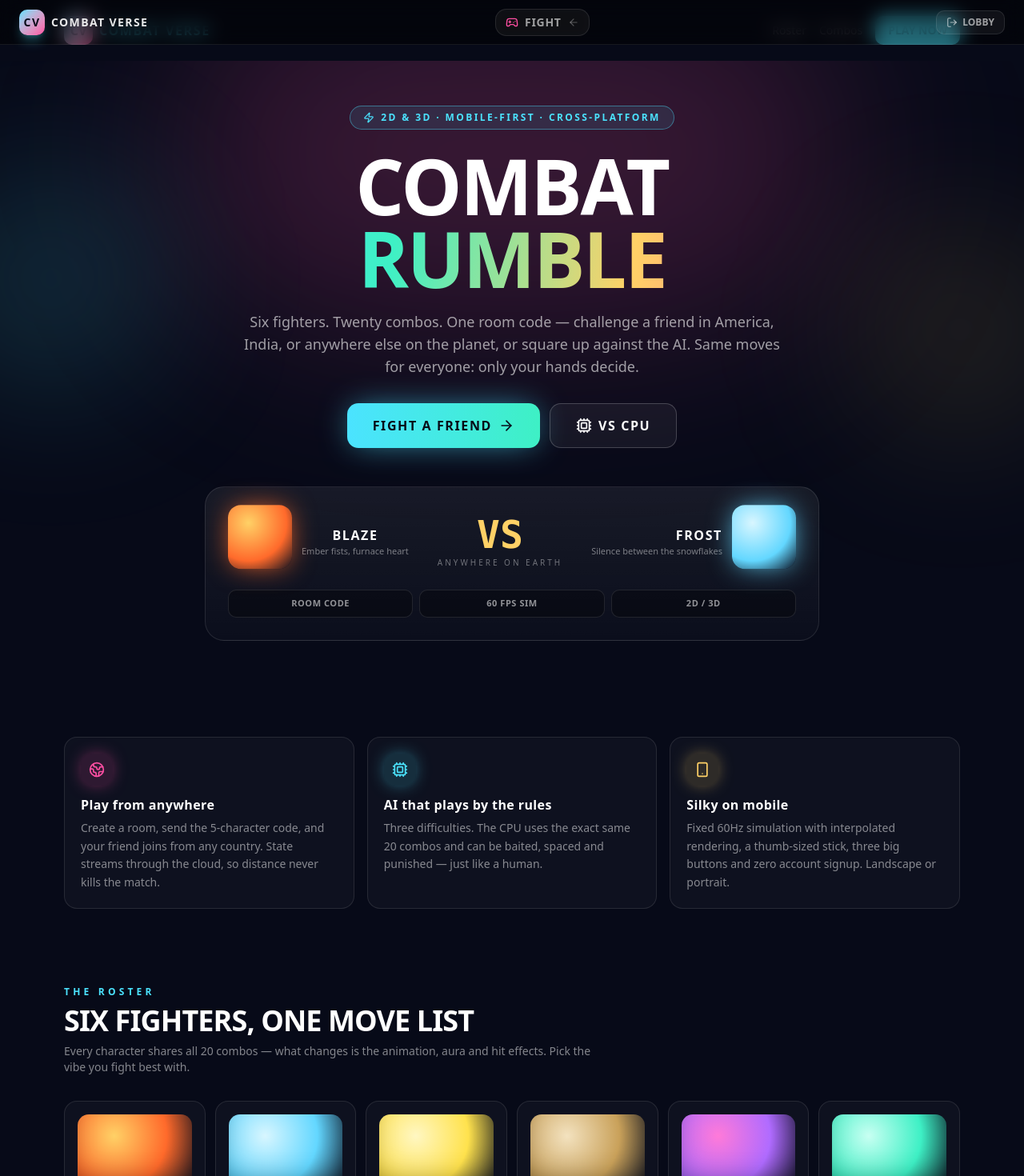
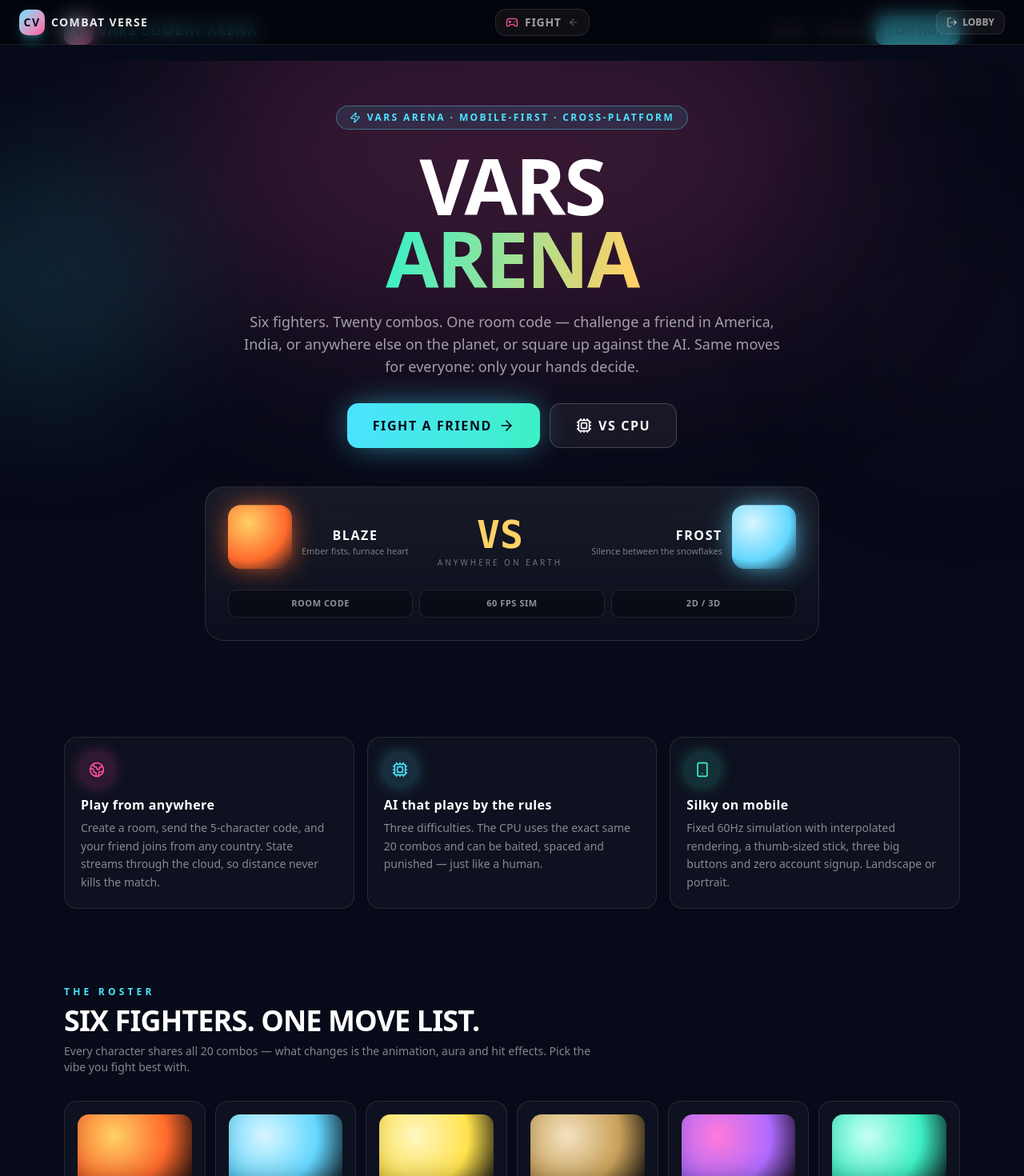
Before and after one commit to helpvarsai-alt/varscombatarena, a React (Vite) app: page / in a window 1280 px wide. Shown: the top 1470 px of the page at 80% size. Built offline with nearby package versions, Linux system fonts and the light colour scheme; no server answers; what @convex-dev/auth would draw is missing.

Commit message:
Freebuff: Now do the 5 biggest impact you send me . and tell what c...

```diff
--- a/index.html
+++ b/index.html
@@ -8,10 +8,10 @@
   <meta name="viewport" content="width=device-width, initial-scale=1.0, viewport-fit=cover" />
   <meta
     name="description"
-    content="CombatVerse — a 2D & 3D cross-platform fighting game. 6 fighters, 20 combos, play vs AI or challenge a friend anywhere with a room code."
+    content="VARS Combat Arena — a 2D & 3D cross-platform fighting game. 6 fighters, 20 combos, play vs AI or challenge a friend anywhere with a room code."
   />
   <meta name="theme-color" content="#070a18" />
-  <title>CombatVerse — Fight Anyone on Earth</title>
+  <title>VARS Combat Arena — Fight Anyone on Earth</title>
 </head>
 
 
--- a/src/game/models.ts
+++ b/src/game/models.ts
@@ -98,8 +98,8 @@ export const LOOKS: Record<string, FighterLook> = {
   },
   // shadow — twin knives, no cape
   nyx: { model: "kk_Rogue", keep: ["Knife", "Knife_Offhand"], tint: 0.36 },
-  // the flowing one — same plate as Terra but stripped, caped, lighter
-  tide: { model: "kk_Knight", keep: ["Knight_Cape"], tint: 0.3 },
+  // the flowing one — hooded rogue silhouette, cape, no armor
+  tide: { model: "kk_Rogue_Hooded", keep: ["Rogue_Cape"], tint: 0.3 },
 };
 
 export function lookFor(theme: CharacterTheme): FighterLook {
--- a/src/game/render3d.ts
+++ b/src/game/render3d.ts
@@ -913,6 +913,9 @@ export class ThreeRenderer {
   private models: (FighterModel | null)[] = [null, null];
   /** bumped whenever a slot's character changes, so late loads are discarded */
   private modelToken = [0, 0];
+  private modelLoadStart = [0, 0];
+  private modelLoading = [false, false];
+  private modelLoadBadges: (THREE.Mesh | null)[] = [null, null];
   private disposables: Disposable[] = [];
   private camX = 600;
   private camZ = 1200;
@@ -1177,6 +1180,12 @@ export class ThreeRenderer {
     }
     for (const [, g] of this.projMeshes) this.disposeGroup(g);
     for (const m of this.models) if (m) disposeFighterModel(m);
+    for (const b of this.modelLoadBadges) {
+      if (b) {
+        b.geometry.dispose();
+        (b.material as THREE.Material).dispose();
+      }
+    }
     this.renderer.dispose();
     this.canvas.remove();
   }
@@ -1399,6 +1408,7 @@ export class ThreeRenderer {
     }
 
     this.syncProjectiles(world, timeMs, dtS);
+    this.syncModelLoadBadges(timeMs);
     this.renderer.render(this.scene, this.camera);
     this.renderer.info.reset();
   }
@@ -1490,14 +1500,20 @@ export class ThreeRenderer {
     const theme = getCharacter(themeId);
     const spec = MODELS[lookFor(theme).model];
     const token = ++this.modelToken[i];
+    this.modelLoading[i] = true;
+    this.modelLoadStart[i] = performance.now();
     loadFighterModel(theme, spec, i)
       .then((model) => {
         if (this.modelToken[i] !== token) return;
         this.models[i] = model;
         this.rigs[i].root.add(model.root);
+        this.modelLoading[i] = false;
+        this.modelLoadStart[i] = 0;
       })
       .catch(() => {
         /* offline or a bad file: keep the procedural rig */
+        this.modelLoading[i] = false;
+        this.modelLoadStart[i] = 0;
       });
   }
 
@@ -1609,6 +1625,32 @@ export class ThreeRenderer {
   }
 
   /* ------------------------------- projectiles ----------------------------- */
+
+  private syncModelLoadBadges(timeMs: number) {
+    for (let i = 0; i < 2; i++) {
+      const loading = this.modelLoading[i];
+      if (!loading && this.modelLoadStart[i] === 0) continue;
+      if (!loading) {
+        this.modelLoadStart[i] = 0;
+        const badge = this.modelLoadBadges[i];
+        if (badge) {
+          this.scene.remove(badge);
+          this.modelLoadBadges[i] = null;
+        }
+        continue;
+      }
+      // show badge while loading
+      const badge = this.modelLoadBadges[i];
+      if (!badge) continue;
+      const elapsed = timeMs - this.modelLoadStart[i];
+      const pulse = 0.7 + Math.sin(elapsed * 0.008) * 0.3;
+      (badge.material as THREE.MeshBasicMaterial).opacity = pulse;
+      // position above fighter
+      const f = this.rigs[i];
+      badge.position.set(f.root.position.x, 180, f.root.position.z);
+      badge.lookAt(this.camera.position);
+    }
+  }
 
   private syncProjectiles(world: World, timeMs: number, dtS: number) {
     const live = new Set<number>();
--- a/src/pages/Landing.tsx
+++ b/src/pages/Landing.tsx
@@ -5,7 +5,7 @@ import { CHARACTERS } from "@/game/characters";
 import { MOVES } from "@/game/combos";
 
 /**
- * CombatVerse — landing. A neon rooftop fighting game you can play with a
+ * VARS Combat Arena — landing. A neon rooftop fighting game you can play with a
  * friend anywhere via a room code, or warm up against the AI. 2D & 3D.
  */
 export default function Landing() {
@@ -15,10 +15,10 @@ export default function Landing() {
       <header className="mx-auto flex max-w-6xl items-center justify-between px-4 py-5">
         <div className="flex items-center gap-2">
           <span className="grid size-9 place-items-center rounded-lg bg-gradient-to-br from-[#4be3ff] to-[#ff4fa3] font-black text-[#070a18]">
-            CV
+            V
           </span>
           <span className="font-black tracking-widest text-[#4be3ff]">
-            COMBAT VERSE
+            VARS COMBAT ARENA
           </span>
         </div>
         <nav className="flex items-center gap-4 text-sm">
@@ -42,19 +42,17 @@ export default function Landing() {
         {/* glow field */}
         <div className="pointer-events-none absolute -top-24 left-1/2 h-[420px] w-[820px] -translate-x-1/2 rounded-full bg-[#ff4fa3]/20 blur-[120px]" />
         <div className="pointer-events-none absolute top-32 -left-20 h-72 w-72 rounded-full bg-[#4be3ff]/15 blur-[90px]" />
-        <div className="pointer-events-none absolute top-48 -right-16 h-72 w-72 rounded-full bg-[#ffd166]/10 blur-[90px]" />
-
-        <div className="relative mx-auto max-w-5xl px-4 pb-16 pt-14 text-center">
+        <div className="pointer-events-none absolute top-48 -right-16 h-72 w-72 rounded-full bg-[#3c1f45]/10 blur-[90px]" /><div className="relative mx-auto max-w-5xl px-4 pb-16 pt-14 text-center">
           <motion.div
             initial={{ opacity: 0, y: 18 }}
             animate={{ opacity: 1, y: 0 }}
             transition={{ duration: 0.55 }}
           >
             <span className="inline-flex items-center gap-2 rounded-full border border-[#4be3ff]/40 bg-[#4be3ff]/10 px-4 py-1.5 text-xs font-bold tracking-[0.2em] text-[#4be3ff]">
-              <Zap className="size-3.5" /> 2D &amp; 3D · MOBILE-FIRST · CROSS-PLATFORM
+              <Zap className="size-3.5" /> VARS ARENA · MOBILE-FIRST · CROSS-PLATFORM
             </span>
             <h1 className="mt-6 text-5xl font-black leading-[0.95] tracking-tight sm:text-7xl md:text-8xl">
-              COMBAT
+              VARS
               <span
                 className="block text-transparent"
                 style={{
@@ -64,14 +62,14 @@ export default function Landing() {
                   backgroundClip: "text",
                 }}
               >
-                RUMBLE
+                ARENA
               </span>
-            </h1>
+            </h1 >
             <p className="mx-auto mt-5 max-w-2xl text-base text-white/60 sm:text-lg">
               Six fighters. Twenty combos. One room code — challenge a friend in
               America, India, or anywhere else on the planet, or square up against
               the AI. Same moves for everyone: only your hands decide.
-            </p>
+            </p >
           </motion.div>
 
           <motion.div
@@ -146,7 +144,7 @@ export default function Landing() {
           />
           <Feature
             icon={<Smartphone className="size-5" />}
-            tone="#ffd166"
+            tone="#3ef0c5"
             title="Silky on mobile"
             body="Fixed 60Hz simulation with interpolated rendering, a thumb-sized stick, three big buttons and zero account signup. Landscape or portrait."
           />
@@ -157,7 +155,7 @@ export default function Landing() {
       <section id="roster" className="mx-auto max-w-6xl px-4 py-10">
         <SectionTitle
           kicker="THE ROSTER"
-          title="SIX FIGHTERS, ONE MOVE LIST"
+          title="SIX FIGHTERS. ONE MOVE LIST."
           sub="Every character shares all 20 combos — what changes is the animation, aura and hit effects. Pick the vibe you fight best with."
         />
         <div className="mt-8 grid grid-cols-2 gap-3 sm:grid-cols-3 lg:grid-cols-6">
@@ -173,12 +171,12 @@ export default function Landing() {
               <div
                 className="mb-3 h-24 w-full rounded-xl"
                 style={{
-                  background: `radial-gradient(circle at 32% 28%, ${c.accent}, ${c.aura} 55%, #0b1020 100%)`,
+                  background: `radial-gradient(circle at 32% 28%, ${c.accent}, ${c.aura} 55%, #04050c 100%)`,
                   boxShadow: `inset 0 -24px 40px -24px rgba(0,0,0,0.7)`,
                 }}
-              />
-              <div className="absolute -right-6 -top-6 size-20 rounded-full opacity-0 blur-2xl transition group-hover:opacity-60"
-                style={{ background: c.aura }}
+              />              <div
+                className="absolute -right-6 -top-6 size-20 rounded-full opacity-0 blur-2xl transition group-hover:opacity-60"
+                style={{ background: c.aura, boxShadow: `0 0 40px -8px ${c.aura}` }}
               />
               <div className="font-black tracking-wider">{c.name}</div>
               <div className="mt-0.5 text-[11px] leading-snug text-white/45">
@@ -265,7 +263,7 @@ export default function Landing() {
       </section>
 
       <footer className="border-t border-white/10 py-8 text-center text-xs text-white/35">
-        COMBAT VERSE · 2D/3D cross-platform fighter · built for thumbs &amp;
+        VARS COMBAT ARENA · 2D/3D cross-platform fighter · built for thumbs &amp;
         keyboards
       </footer>
     </div>
```
